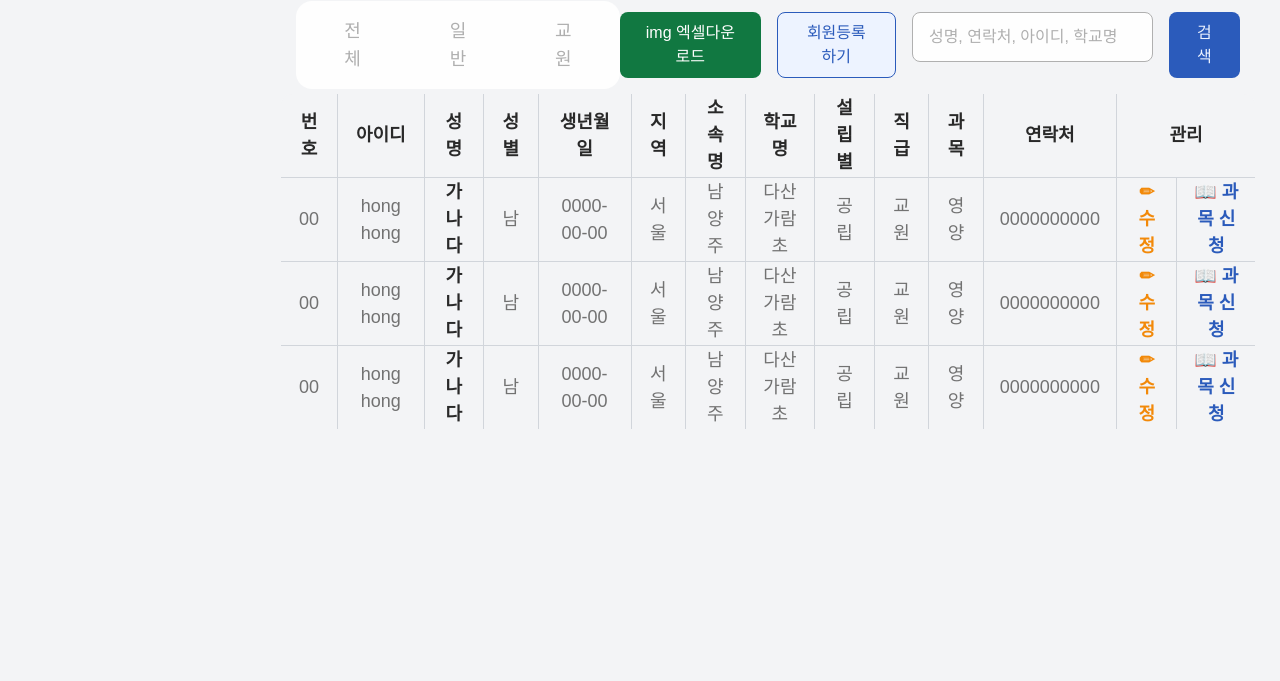
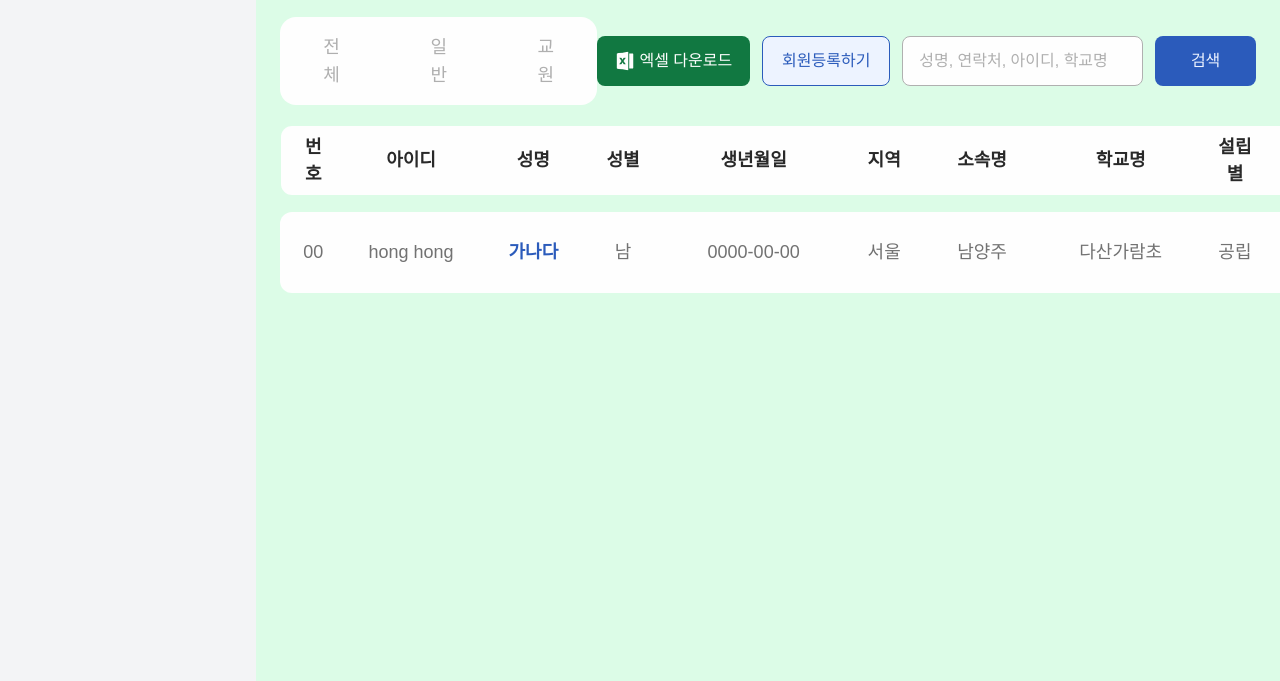
Before and after one commit to puritechlab1155/Gyowon, a plain HTML site: page user.html in a window 1280 px wide. Shown: the part 183-864 px from the top of the page. Before the commit the page ends 800 px from the top, so only its background shows below. Drawn offline with nearby package versions, Linux system fonts and the light colour scheme; a web font is replaced by a local one.

Commit message:
user-edit

```diff
--- a/user.html
+++ b/user.html
@@ -221,117 +221,115 @@
     </div>
 
     <!-- 컨텐츠 영역 -->
-    <div id="main-content" class="ml-64 max-lg:ml-52 max-md:ml-0 transition-all duration-300">
+    <div id="main-content" class="ml-64 max-lg:ml-52 max-md:ml-0 transition-all duration-300 bg-green-100 overflow-y-auto h-screen">
         <div class="w-full h-full px-6 py-4">
             <h1 class="text-3xl mt-[20px] font-normal paperlogy h-[80px] flex items-center bg-pink-100">회원관리</h1>
-            <div class="h-24 w-full flex items-center justify-between px-4">
+            <div class="pt-5 pb-5 w-full flex items-center justify-between max-lg:flex-col-reverse max-lg:pb-10 max-lg:pt-10 max-lg:justify-center max-lg:items-center max-lg:gap-4">
                 <!-- left-content (탭들) -->
-                <div class="flex bg-[#FEFEFE] space-x-8 rounded-2xl pl-5 pr-5 pt-1">
-                    <div class="tab-box">
-                        <button class="tab px-6 py-3 text-[#AFAFAF] text-lg border-b-4 border-transparent hover:text-[#2B5BBB] hover:border-[#2B5BBB] hover:font-semibold focus:text-[#2B5BBB] focus:border-[#2B5BBB] focus:font-semibold focus:outline-none">전체</button>
+                <div class="flex bg-[#FEFEFE] space-x-11 pl-10 pr-10 max-2xl:pl-5 max-2xl:pr-5 pt-1 text-center rounded-2xl max-xl:pl-5 max-xl:pr-5 max-xl:space-x-3 max-lg:rounded-none max-lg:w-full">
+                    <div class="tab-box max-lg:flex-1">
+                        <button class="tab px-4 py-3 text-[#AFAFAF] text-lg border-b-4 border-transparent hover:text-[#2B5BBB] hover:border-[#2B5BBB] hover:font-semibold focus:text-[#2B5BBB] focus:border-[#2B5BBB] focus:font-semibold focus:outline-none">전체</button>
                     </div>
-                    <div class="tab-box">
-                        <button class="tab px-6 py-3 text-[#AFAFAF] text-lg border-b-4 border-transparent hover:text-[#2B5BBB] hover:border-[#2B5BBB] hover:font-semibold focus:text-[#2B5BBB] focus:border-[#2B5BBB] focus:font-semibold focus:outline-none">일반</button>
+                    <div class="tab-box max-lg:flex-1">
+                        <button class="tab px-4 py-3 text-[#AFAFAF] text-lg border-b-4 border-transparent hover:text-[#2B5BBB] hover:border-[#2B5BBB] hover:font-semibold focus:text-[#2B5BBB] focus:border-[#2B5BBB] focus:font-semibold focus:outline-none">일반</button>
                     </div>
-                    <div class="tab-box">
-                        <button class="tab px-6 py-3 text-[#AFAFAF] text-lg border-b-4 border-transparent hover:text-[#2B5BBB] hover:border-[#2B5BBB] hover:font-semibold focus:text-[#2B5BBB] focus:border-[#2B5BBB] focus:font-semibold focus:outline-none">교원</button>
+                    <div class="tab-box max-lg:flex-1">
+                        <button class="tab px-4 py-3 text-[#AFAFAF] text-lg border-b-4 border-transparent hover:text-[#2B5BBB] hover:border-[#2B5BBB] hover:font-semibold focus:text-[#2B5BBB] focus:border-[#2B5BBB] focus:font-semibold focus:outline-none">교원</button>
                     </div>
                 </div>
 
                 <!-- right-content (추가 내용) -->
-                <div class="right-content flex justify-between space-x-4">
-                    <!-- 엑셀 다운로드 버튼 -->
-                    <button class="bg-[#117841] text-[#FEFEFE] px-6 py-2 rounded-lg hover:bg-[#359F66] focus:outline-none">
-                        img 엑셀다운로드
+                <!-- <div class="right-content flex justify-between space-x-3 max-xl:space-x-1 max-lg:w-full max-lg:space-x-3">
+                    <button class="bg-[#117841] text-[#FEFEFE] w-full px-7 max-xl:px-4 rounded-lg hover:bg-[#359F66] focus:outline-none flex items-center justify-center whitespace-nowrap max-lg:w-1/5 ">
+                        <img src="/img/exel.png" alt="엑셀 아이콘" class="w-5 h-5 max-xl:hidden mr-1"> <span>엑셀 다운로드</span>
                     </button>
-
-                    <!-- 회원등록하기 버튼 -->
-                    <button class="bg-[#EDF3FF] text-[#2B5BBB] px-6 py-2 rounded-lg hover:bg-[#D3E1FB] border border-[#2B5BBB] focus:outline-none">
+                    <button class="bg-[#EDF3FF] text-[#2B5BBB] w-full px-3 rounded-lg hover:bg-[#D3E1FB] border border-[#2B5BBB] focus:outline-none whitespace-nowrap max-lg:w-1/5 ">
                         회원등록하기
                     </button>
+                    <input type="text" placeholder="성명, 연락처, 아이디, 학교명"
+                        class="bg-[#FEFEFE] text-[#AFAFAF] placeholder-[#AFAFAF] border border-[#B0B0B0] rounded-[8px] h-[50px] px-4 max-xl:w-[160px] w-72 focus:outline-none max-lg:w-2/5 " />
+                    <button class="bg-[#2B5BBB] text-[#EDF3FF] w-full px-4 rounded-lg hover:bg-[#648DDF] focus:outline-none max-lg:w-1/5 ">
+                        <img src="/img/search.png" alt="검색 아이콘" class="hidden max-sm:inline-block w-7 h-7">
+                        <span class="max-sm:hidden">검색</span>
+                    </button>
+                </div>  -->
+                <div class="right-content flex justify-between max-lg:w-full ">
+                    <div class="flex justify-between space-x-3 max-xl:space-x-1 max-lg:space-x-3 mr-3  max-xl:mr-1 max-lg:mr-3 max-lg:w-1/3  max-lg:justify-start">
+                    <button class="bg-[#117841] text-[#FEFEFE] w-full px-7 max-xl:px-4 rounded-lg hover:bg-[#359F66] focus:outline-none flex items-center justify-center whitespace-nowrap max-lg:w-1/3 ">
+                        <img src="/img/exel.png" alt="엑셀 아이콘" class="w-5 h-5 max-xl:hidden mr-1"> <span>엑셀 다운로드</span>
+                    </button>
+                    <button class="bg-[#EDF3FF] text-[#2B5BBB] w-full px-3 rounded-lg hover:bg-[#D3E1FB] border border-[#2B5BBB] focus:outline-none whitespace-nowrap max-lg:w-1/3">
+                        회원등록하기
+                    </button>
+                    </div>
+                    <div class="flex justify-between space-x-3 max-xl:space-x-1 max-lg:space-x-3 max-lg:w-2/3">
+                    <input type="text" placeholder="성명, 연락처, 아이디, 학교명"
+                        class="bg-[#FEFEFE] text-[#AFAFAF] placeholder-[#AFAFAF] border border-[#B0B0B0] rounded-[8px] h-[50px] px-4 max-xl:w-[160px] w-72 focus:outline-none max-lg:w-4/5" />
+                    <button class="bg-[#2B5BBB] text-[#EDF3FF] w-full px-4 max-lg:px-2 rounded-lg hover:bg-[#648DDF] focus:outline-none max-lg:w-1/5 ">
+                        <img src="/img/search.png" alt="검색 아이콘" class="hidden max-sm:inline-block w-7 h-7">
+                        <span class="max-sm:hidden">검색</span>
+                    </button>
+                    </div>
+                </div>
 
-                    <!-- 검색창 -->
-                    <input type="text" placeholder="성명, 연락처, 아이디, 학교명"
-                        class="bg-[#FEFEFE] text-[#AFAFAF] placeholder-[#AFAFAF] border border-[#B0B0B0] rounded-[8px] h-[50px] px-4 focus:outline-none" />
 
-                    <!-- 검색 버튼 -->
-                    <button class="bg-[#2B5BBB] text-[#EDF3FF] px-6 py-2 rounded-lg hover:bg-[#648DDF] focus:outline-none">
-                        검색
-                    </button>
-                </div>
             </div>
+            <div class="overflow-x-auto min-w-[1600px] max-w-full ">
+            <!-- 테이블 헤더 부분 -->
             <table class="w-full border border-gray-300 rounded-[12px] overflow-hidden text-center">
                 <thead>
-                    <tr class="bg-gray-100 text-[#292929] text-[18px] font-bold border-b border-gray-300 h-[70px]">
-                        <th class="px-4 border-r border-gray-300">번호</th>
-                        <th class="px-4 border-r border-gray-300">아이디</th>
-                        <th class="px-4 border-r border-gray-300">성명</th>
-                        <th class="px-4 border-r border-gray-300">성별</th>
-                        <th class="px-4 border-r border-gray-300">생년월일</th>
-                        <th class="px-4 border-r border-gray-300">지역</th>
-                        <th class="px-4 border-r border-gray-300">소속명</th>
-                        <th class="px-4 border-r border-gray-300">학교명</th>
-                        <th class="px-4 border-r border-gray-300">설립별</th>
-                        <th class="px-4 border-r border-gray-300">직급</th>
-                        <th class="px-4 border-r border-gray-300">과목</th>
-                        <th class="px-4 border-r border-gray-300">연락처</th>
-                        <th class="px-4 border-r border-gray-300" colspan="2">관리</th>
+                    <tr class="bg-[#FEFEFE] text-[#292929] text-[18px] font-bold border-b border-gray-300 h-[70px]">
+                        <th class="px-4" style="width: 4%;">번호</th>
+                        <th class="px-4" style="width: 8%;">아이디</th>
+                        <th class="px-4" style="width: 7%;">성명</th>
+                        <th class="px-4" style="width: 4%;">성별</th>
+                        <th class="px-4" style="width: 12%;">생년월일</th>
+                        <th class="px-4" style="width: 4%;">지역</th>
+                        <th class="px-4" style="width: 8%;">소속명</th>
+                        <th class="px-4" style="width: 9%;">학교명</th>
+                        <th class="px-4" style="width: 5%;">설립별</th>
+                        <th class="px-4" style="width: 5%;">직급</th>
+                        <th class="px-4" style="width: 6%;">과목</th>
+                        <th class="px-4" style="width: 10%;">연락처</th>
+                        <th class="px-16" style="width: 16%">관리</th>
                     </tr>
-                    </thead>
-                    <tbody>
-                    <!-- 반복되는 행 -->
-                    <tr class="border-b border-gray-300 text-[#727272] text-[18px] font-normal h-[70px]">
-                        <td class="px-4 border-r border-gray-300">00</td>
-                        <td class="px-4 border-r border-gray-300">hong hong</td>
-                        <td class="px-4 border-r border-gray-300 font-bold text-[#292929]">가나다</td>
-                        <td class="px-4 border-r border-gray-300">남</td>
-                        <td class="px-4 border-r border-gray-300">0000-00-00</td>
-                        <td class="px-4 border-r border-gray-300">서울</td>
-                        <td class="px-4 border-r border-gray-300">남양주</td>
-                        <td class="px-4 border-r border-gray-300">다산가람초</td>
-                        <td class="px-4 border-r border-gray-300">공립</td>
-                        <td class="px-4 border-r border-gray-300">교원</td>
-                        <td class="px-4 border-r border-gray-300">영양</td>
-                        <td class="px-4 border-r border-gray-300">0000000000</td>
-                        <td class="px-4 border-r border-gray-300 text-[#f28909] font-bold cursor-pointer">✏ 수정</td>
-                        <td class="px-4 text-[#2b5bbb] font-bold cursor-pointer">📖 과목 신청</td>
+                </thead>
+            </table>
+            <!-- 테이블 본문 부분 -->
+            <table class="w-full border border-gray-300 rounded-[12px] overflow-hidden text-center mt-4 bg-[#FEFEFE]">
+                <tbody>
+                    <tr class="border-gray-300 text-[#727272] text-[18px] font-normal h-[80px] border-b border-gray-300">
+                        <td style="width: 4%;">00</td>
+                        <td style="width: 8%;">hong hong</td>
+                        <td class="font-bold text-[#2B5BBB]" style="width: 7%;">가나다</td>
+                        <td style="width: 4%;">남</td>
+                        <td style="width: 12%;">0000-00-00</td>
+                        <td style="width: 4%;">서울</td>
+                        <td style="width: 8%;">남양주</td>
+                        <td style="width: 9%;">다산가람초</td>
+                        <td style="width: 5%;">공립</td>
+                        <td style="width: 5%;">교원</td>
+                        <td style="width: 6%;">영양</td>
+                        <td class="font-bold text-[#2B5BBB]" style="width: 10%;">0000000000</td>
+                        <td class="px-2 text-[#f28909] font-bold cursor-pointer" style="width: 8%;">
+                            <span class="inline-block mr-1 align-middle">
+                                <img src="/img/pen.png" alt="수정 아이콘" class="w-5 h-5">
+                            </span>
+                            <span>수정</span>
+                        </td>
+
+                        <td class="px-2 text-[#2b5bbb] font-bold cursor-pointer" style="width: 8%;">
+                            <span class="inline-block mr-1 align-middle">
+                                <img src="/img/note.png" alt="수정 아이콘" class="w-5 h-5">
+                            </span>
+                            <span>과목 신청</span>
+                        </td>
+                        <!-- <td class="px-4 text-[#f28909] font-bold cursor-pointer flex items-center space-x-1" style="width: 8%;"><img src="/img/pen.png" alt="수정 아이콘" class="w-5 h-5" > <span>수정</span></td>
+                        <td class="px-4 text-[#2b5bbb] font-bold cursor-pointer flex items-center space-x-1" style="width: 8%;"><img src="/img/note.png" alt="수정 아이콘" class="w-5 h-5"> 과목 신청</td> -->
                     </tr>
-                    <!-- 9개의 추가 행 -->
-                    <tr class="border-b border-gray-300 text-[#727272] text-[18px] font-normal h-[70px]">
-                        <td class="px-4 border-r border-gray-300">00</td>
-                        <td class="px-4 border-r border-gray-300">hong hong</td>
-                        <td class="px-4 border-r border-gray-300 font-bold text-[#292929]">가나다</td>
-                        <td class="px-4 border-r border-gray-300">남</td>
-                        <td class="px-4 border-r border-gray-300">0000-00-00</td>
-                        <td class="px-4 border-r border-gray-300">서울</td>
-                        <td class="px-4 border-r border-gray-300">남양주</td>
-                        <td class="px-4 border-r border-gray-300">다산가람초</td>
-                        <td class="px-4 border-r border-gray-300">공립</td>
-                        <td class="px-4 border-r border-gray-300">교원</td>
-                        <td class="px-4 border-r border-gray-300">영양</td>
-                        <td class="px-4 border-r border-gray-300">0000000000</td>
-                        <td class="px-4 border-r border-gray-300 text-[#f28909] font-bold cursor-pointer">✏ 수정</td>
-                        <td class="px-4 text-[#2b5bbb] font-bold cursor-pointer">📖 과목 신청</td>
-                    </tr>
-                    <!-- 마지막 행 -->
-                    <tr class="text-[#727272] text-[18px] font-normal h-[70px] rounded-b-none">
-                        <td class="px-4 border-r border-gray-300">00</td>
-                        <td class="px-4 border-r border-gray-300">hong hong</td>
-                        <td class="px-4 border-r border-gray-300 font-bold text-[#292929]">가나다</td>
-                        <td class="px-4 border-r border-gray-300">남</td>
-                        <td class="px-4 border-r border-gray-300">0000-00-00</td>
-                        <td class="px-4 border-r border-gray-300">서울</td>
-                        <td class="px-4 border-r border-gray-300">남양주</td>
-                        <td class="px-4 border-r border-gray-300">다산가람초</td>
-                        <td class="px-4 border-r border-gray-300">공립</td>
-                        <td class="px-4 border-r border-gray-300">교원</td>
-                        <td class="px-4 border-r border-gray-300">영양</td>
-                        <td class="px-4 border-r border-gray-300">0000000000</td>
-                        <td class="px-4 border-r border-gray-300 text-[#f28909] font-bold cursor-pointer">✏ 수정</td>
-                        <td class="px-4 text-[#2b5bbb] font-bold cursor-pointer">📖 과목 신청</td>
-                    </tr>
-                    </tbody>
-                </table>
+                </tbody>
+            </table>
+            </div>
         </div>
     </div>
     <script>
```
Also changed, not shown: img/exel.png (added), img/note.png (added), img/pen.png (added), img/search.png (added).
